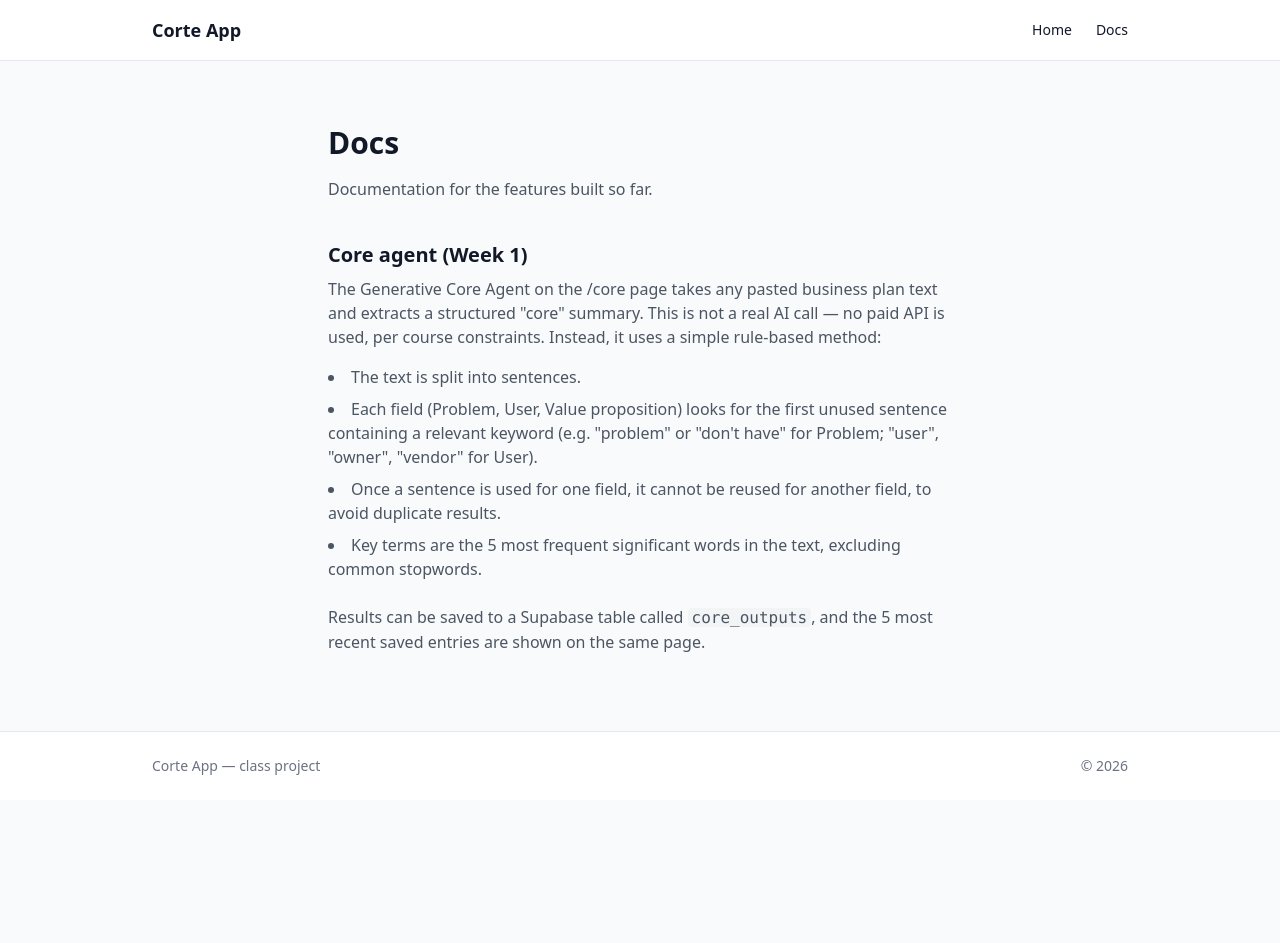
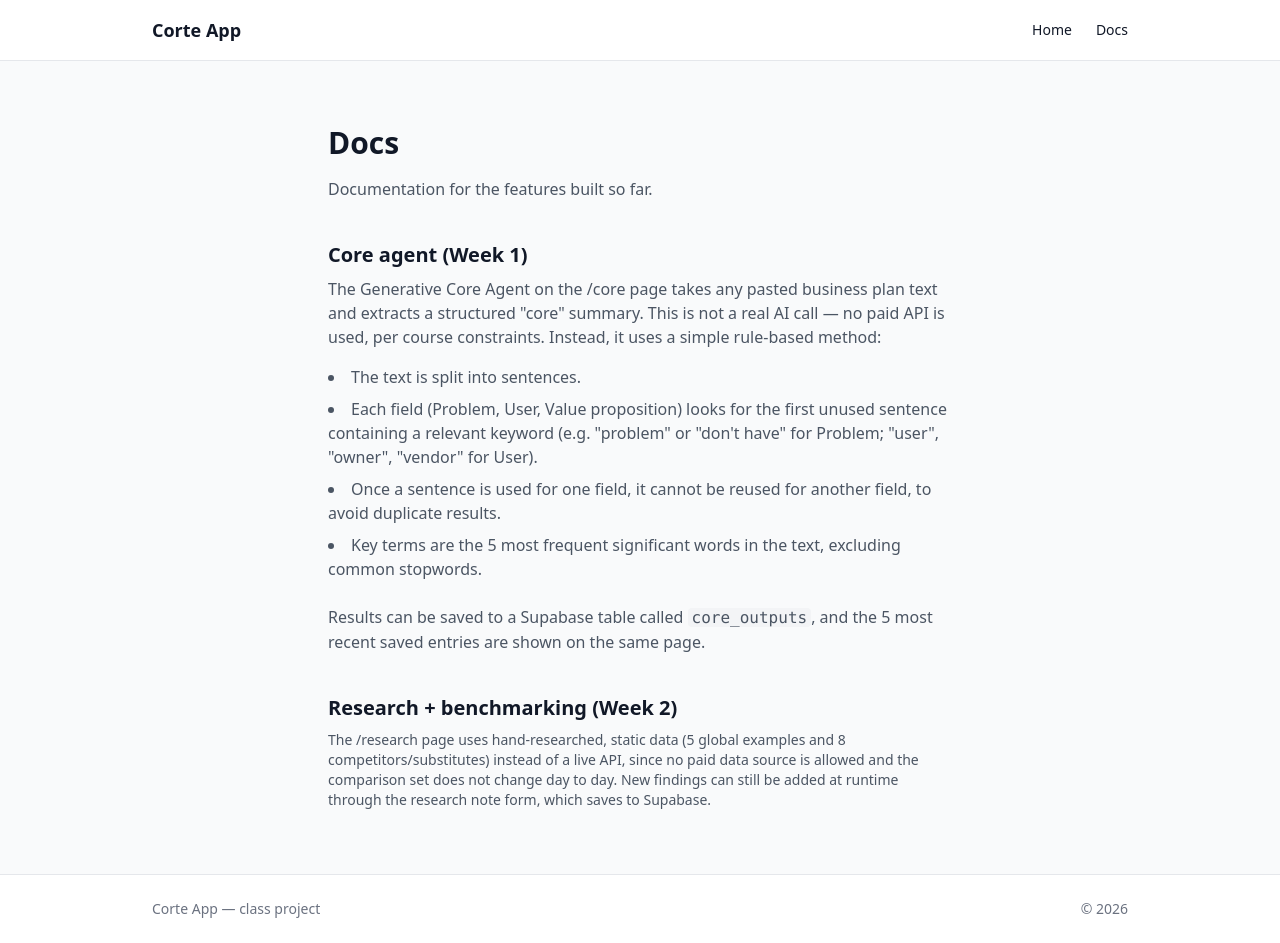
Before and after one commit to emilianosuarezamezcua-a11y/corte-appp, a Next.js app in the folder corte-app/: page /docs in a window 1280 px wide. Before the commit the page ends 800 px from the top, so only its background shows below. Built offline with nearby package versions, Linux system fonts and the light colour scheme.

Commit message:
Update documentation for Research and benchmarking
Added section for Research and benchmarking details.

```diff
--- a/corte-app/app/docs/page.js
+++ b/corte-app/app/docs/page.js
@@ -36,6 +36,12 @@ export default function Docs() {
         <code className="bg-gray-100 px-1 rounded">core_outputs</code>, and
         the 5 most recent saved entries are shown on the same page.
       </p>
+          <div className="mt-10">
+  <h2 className="text-xl font-semibold mb-2">Research + benchmarking (Week 2)</h2>
+  <p className="text-sm text-gray-600">
+    The /research page uses hand-researched, static data (5 global examples and 8 competitors/substitutes) instead of a live API, since no paid data source is allowed and the comparison set does not change day to day. New findings can still be added at runtime through the research note form, which saves to Supabase.
+  </p>
+</div>
     </div>
   );
 }
```
